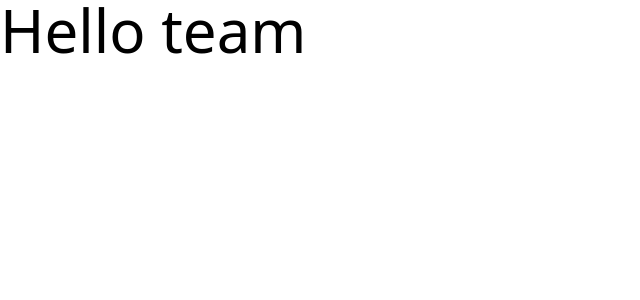
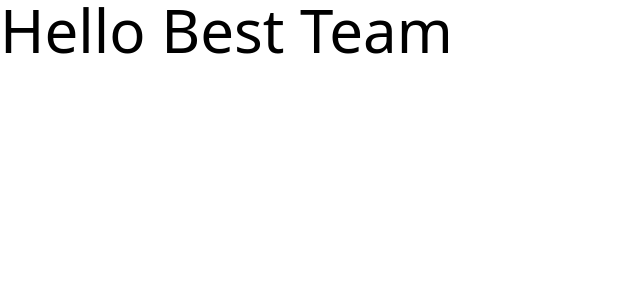
Before and after one commit to Bleon5/Event-Scheduler-Project, a React (Vite) app: page / in a window 1280 px wide. Shown: the top 300 px of the page, without its empty margins (0-640 px from the left). Built offline with nearby package versions, Linux system fonts and the light colour scheme.

Commit message:
Dev Branch

```diff
--- a/src/App.jsx
+++ b/src/App.jsx
@@ -1,7 +1,7 @@
 function App() {
   return (
     <>
-      <h1 className="text-6xl">Hello team</h1>
+      <h1 className="text-6xl">Hello Best Team</h1>
     </>
   );
 }
```
